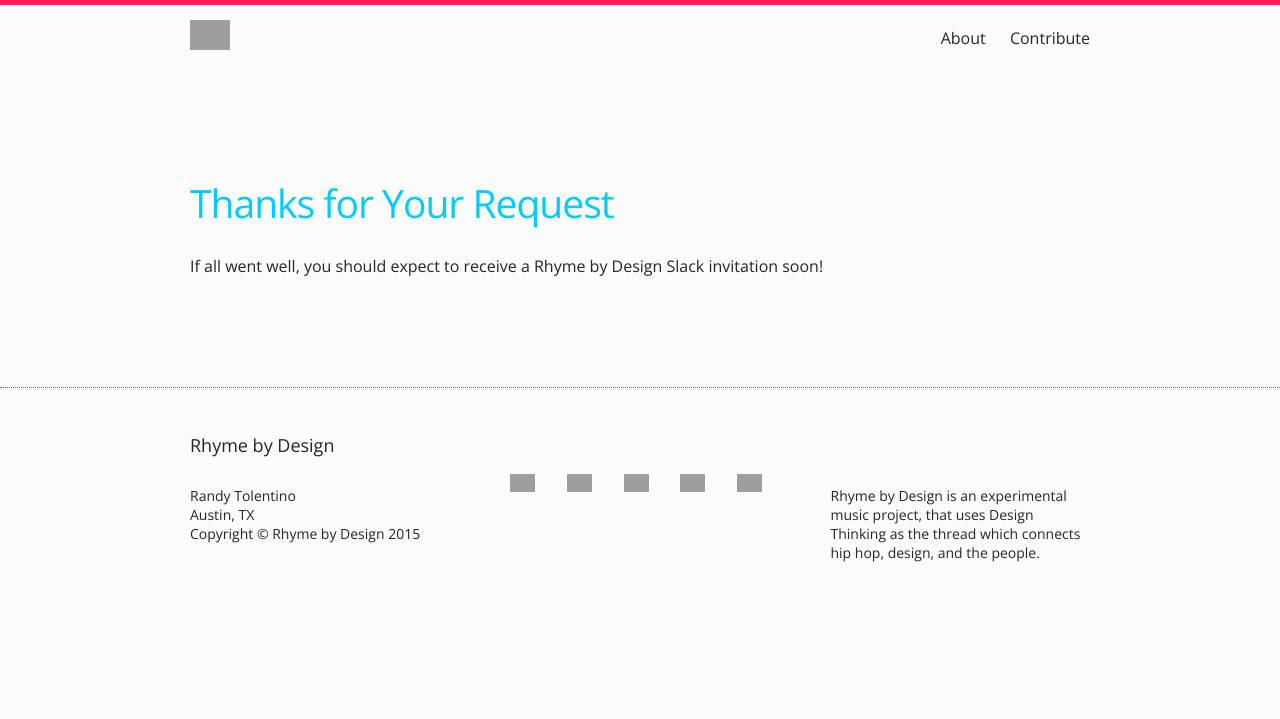
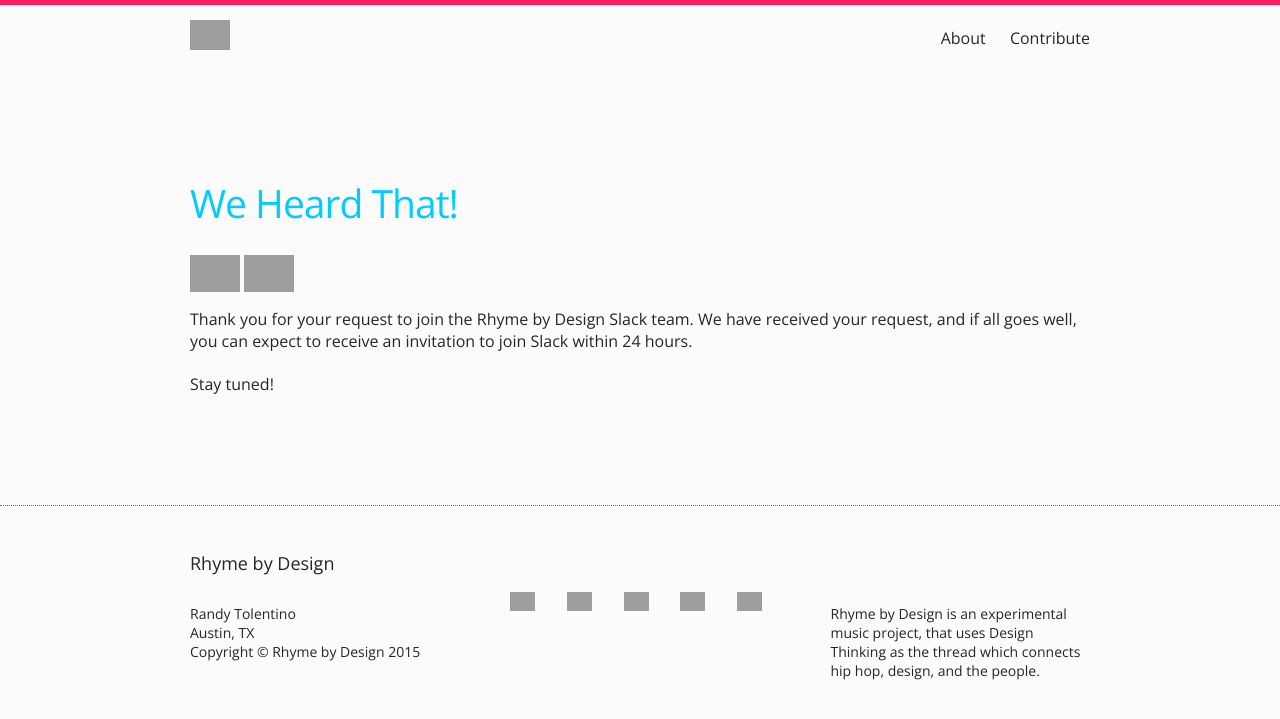
Before and after one commit to designrhyming/designrhyming, a Jekyll site: the page built from thanks.md, in a window 1280 px wide. Shown: the top 719 px of the page. Built offline with Jekyll 4.4.1, drawn with Linux system fonts in a browser that asks for light colours; grey boxes are pictures that could not be loaded.

Commit message:
slack confirmation

```diff
--- a/_sass/_layout.scss
+++ b/_sass/_layout.scss
@@ -222,6 +222,14 @@ input[type=text]:focus, input[type=email]:focus, textarea:focus {
 }
 
 
+.thank-you-images {
+    img {
+        display: inline-block;
+        width: 50px;
+    }
+}
+
+
 /**
  * Site footer
  */
--- a/thanks.md
+++ b/thanks.md
@@ -3,6 +3,13 @@ layout: page
 permalink: /thanks/
 ---
 
-<h1 class="post-title" itemprop="name headline">Thanks for Your Request</h1>
+<h1 class="post-title" itemprop="name headline">We Heard That!</h1>
 
-If all went well, you should expect to receive a Rhyme by Design Slack invitation soon!
+<div class="thank-you-images">
+	<img src="https://raw.githubusercontent.com/rhymexdesign/rhymexdesign.github.io/master/_includes/images/rhyme_x_design_logo_grey.png" alt="">
+	<img src="https://raw.githubusercontent.com/rhymexdesign/rhymexdesign.github.io/master/_images/slack.png" alt="">
+</div>
+
+Thank you for your request to join the Rhyme by Design Slack team. We have received your request, and if all goes well, you can expect to receive an invitation to join Slack within 24 hours.
+
+Stay tuned!
```
